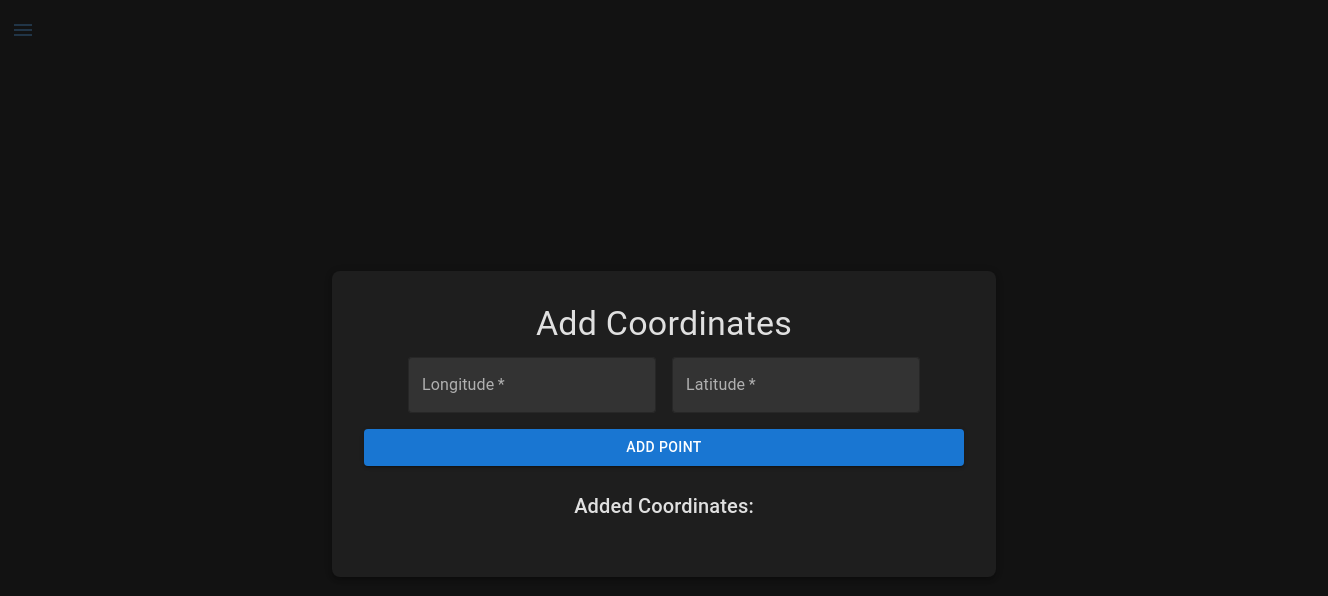
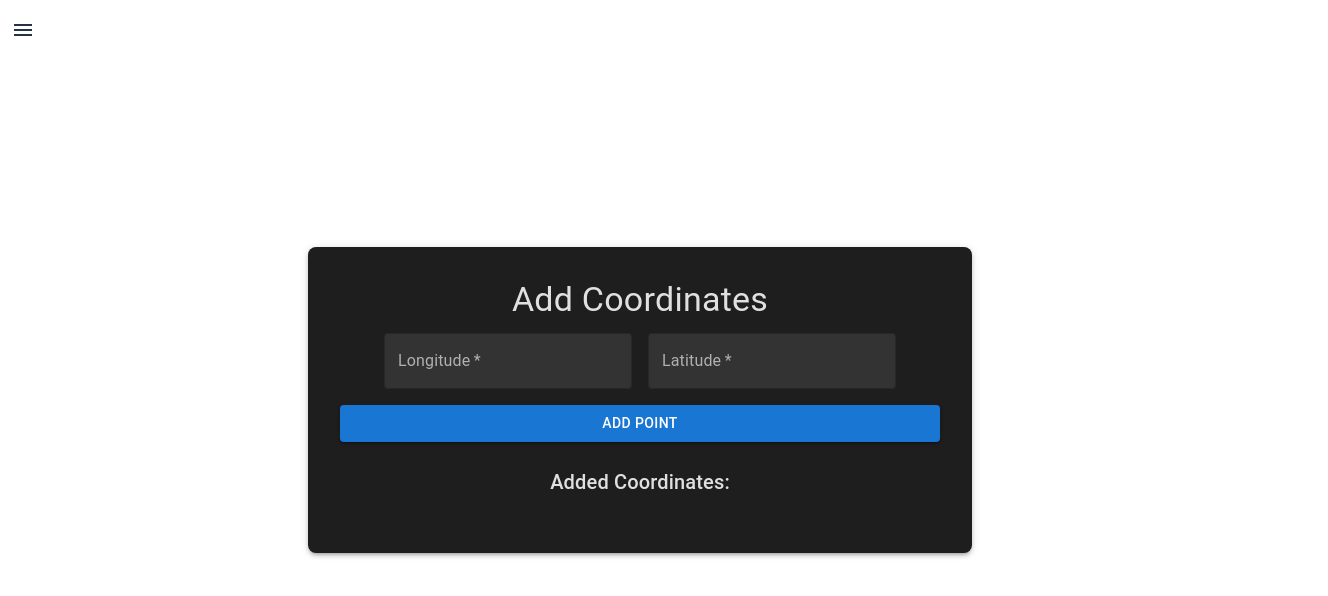
Before and after one commit to johnnyblaze993/electron-cesium, a React (Vite) app: page /add-coordinate in a window 1280 px wide. Shown: the top 596 px of the page, 1328 px wide, since content can reach past the window. Built offline with nearby package versions, Linux system fonts and the light colour scheme.

Commit message:
removed padding

```diff
--- a/src/components/AddCoordinate.tsx
+++ b/src/components/AddCoordinate.tsx
@@ -36,8 +36,7 @@ const AddCoordinate: React.FC = () => {
                 alignItems: 'center',
                 height: '100vh',
                 width: '100vw',
-                backgroundColor: '#121212',
-                padding: 3,
+                // backgroundColor: '#121212',
                 overflow: 'hidden',
             }}
         >
```
